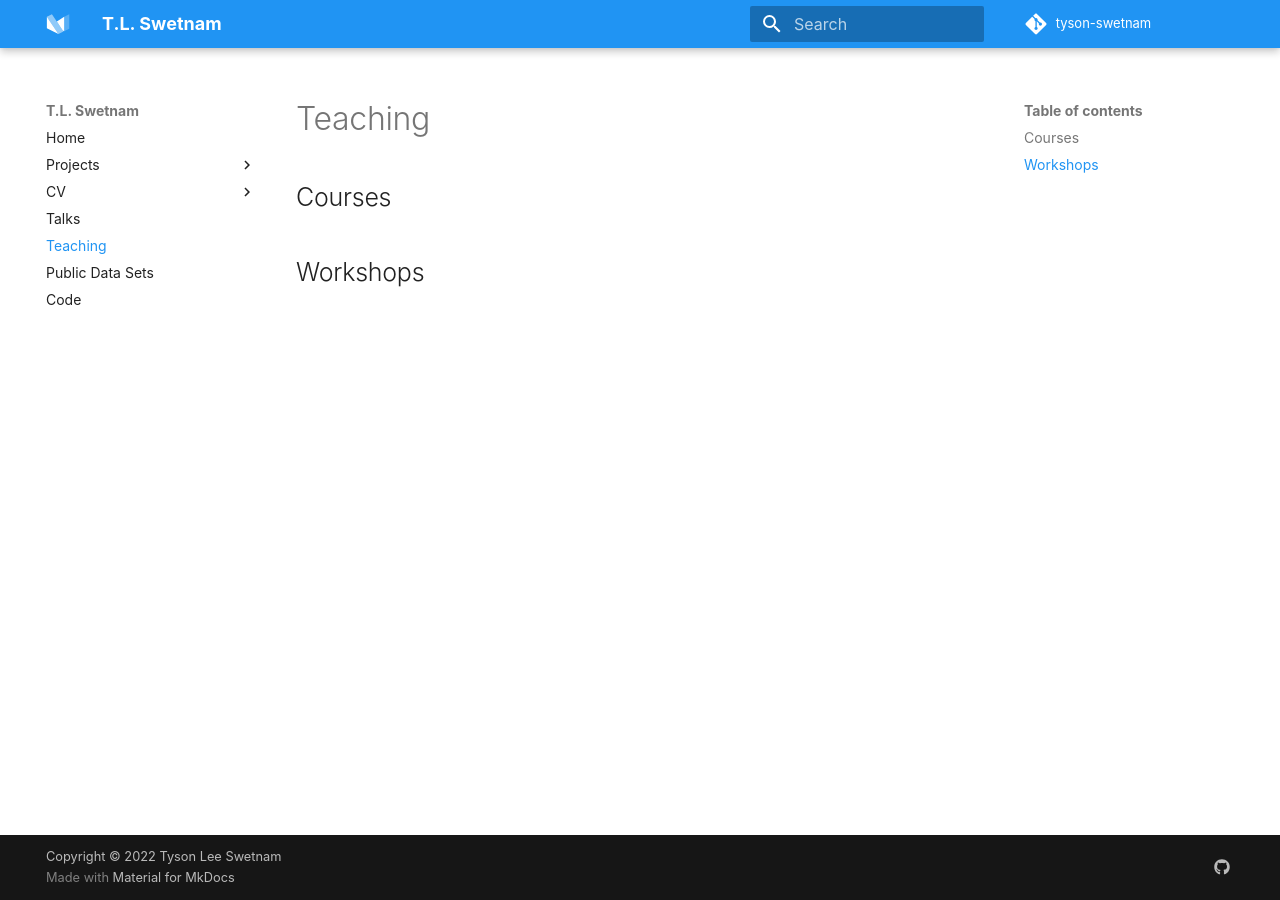
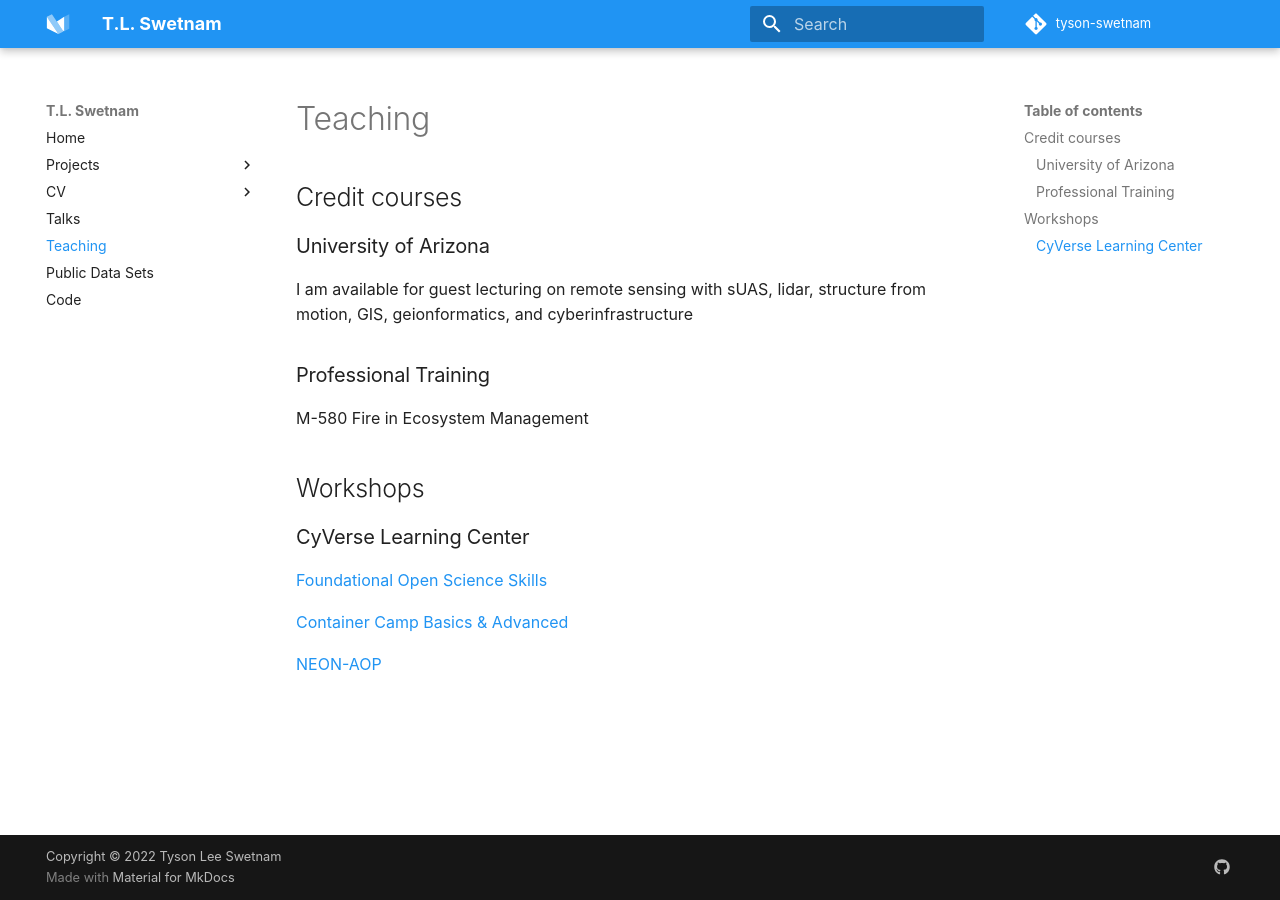
Before and after one commit to tyson-swetnam/new-website, an MkDocs documentation site: the page built from docs/teaching.md, in a window 1280 px wide. Built offline with MkDocs 1.6.1 and Material for MkDocs 9.7.7, drawn with Linux system fonts in a browser that asks for light colours; some web fonts are replaced; comment, search, counter and statistics services are not loaded.

Commit message:
Update teaching.md

```diff
--- a/docs/teaching.md
+++ b/docs/teaching.md
@@ -1,5 +1,21 @@
 # Teaching
 
-## Courses
+## Credit courses
+
+### University of Arizona
+
+I am available for guest lecturing on remote sensing with sUAS, lidar, structure from motion, GIS, geionformatics, and cyberinfrastructure
+
+### Professional Training
+
+M-580 Fire in Ecosystem Management
 
 ## Workshops
+
+### CyVerse Learning Center
+
+[Foundational Open Science Skills](https://learning.cyverse.org/projects/cyverse-foss/en/latest/index.html)
+
+[Container Camp Basics & Advanced](https://learning.cyverse.org/projects/cyverse-container-camp/en/latest/index.html)
+
+[NEON-AOP](https://cyverse-2021-neon-aop-workshop.readthedocs-hosted.com/en/latest/index.html)
```
